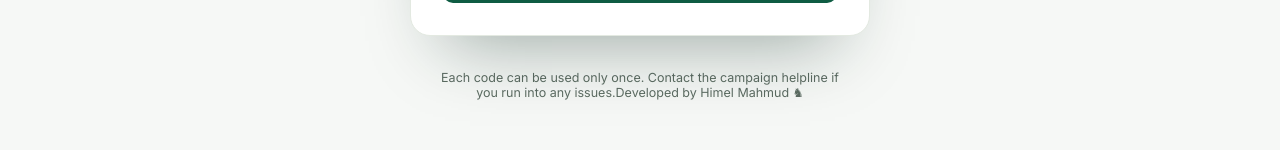
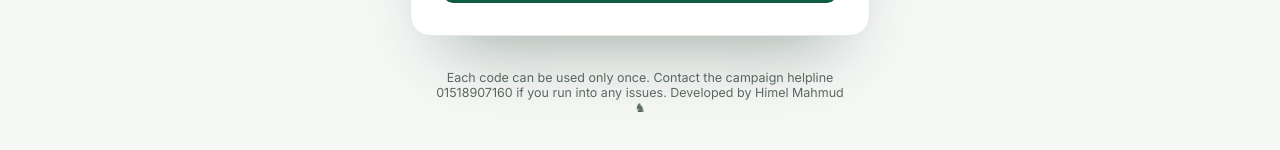
Before and after one commit to himel-official/Campaign-Website-Demo, a Next.js app: page / in a window 1280 px wide. Shown: the part 912-1062 px from the top of the page. Built offline with nearby package versions, Linux system fonts and the light colour scheme.

Commit message:
Update footerNote with helpline number

```diff
--- a/app/page.js
+++ b/app/page.js
@@ -38,7 +38,7 @@ const COPY = {
   submittingLabel: "Verifying...",
 
   footerNote:
-    "Each code can be used only once. Contact the campaign helpline if you run into any issues.Developed by Himel Mahmud ♞",
+    "Each code can be used only once. Contact the campaign helpline 01518907160 if you run into any issues.\nDeveloped by Himel Mahmud ♞",
   incompleteCodeTitle: "Code incomplete",
   incompleteCodeDetail: "Please enter the full 10-digit code.",
   verifyFailedTitle: "Verification failed",
```
